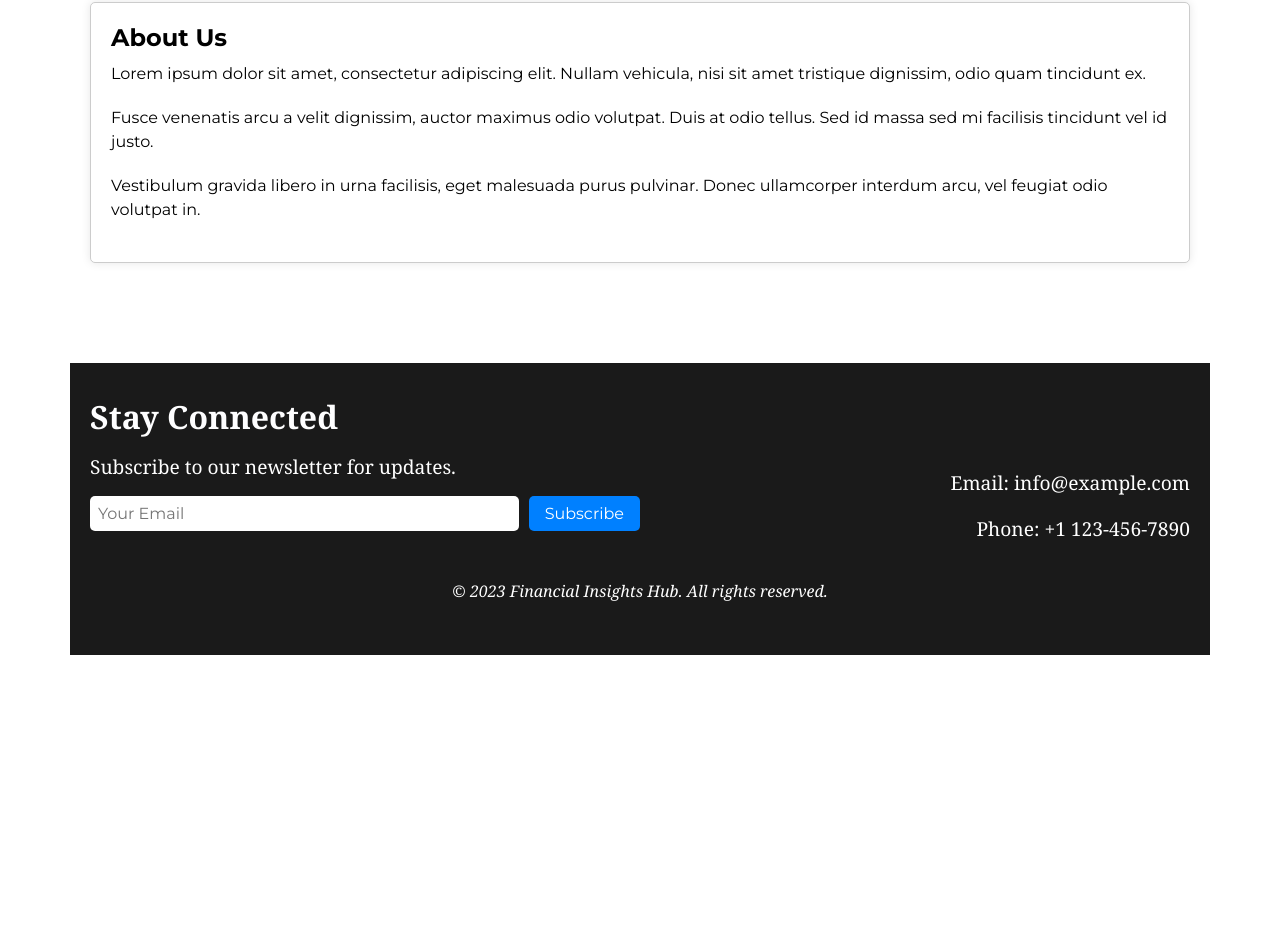
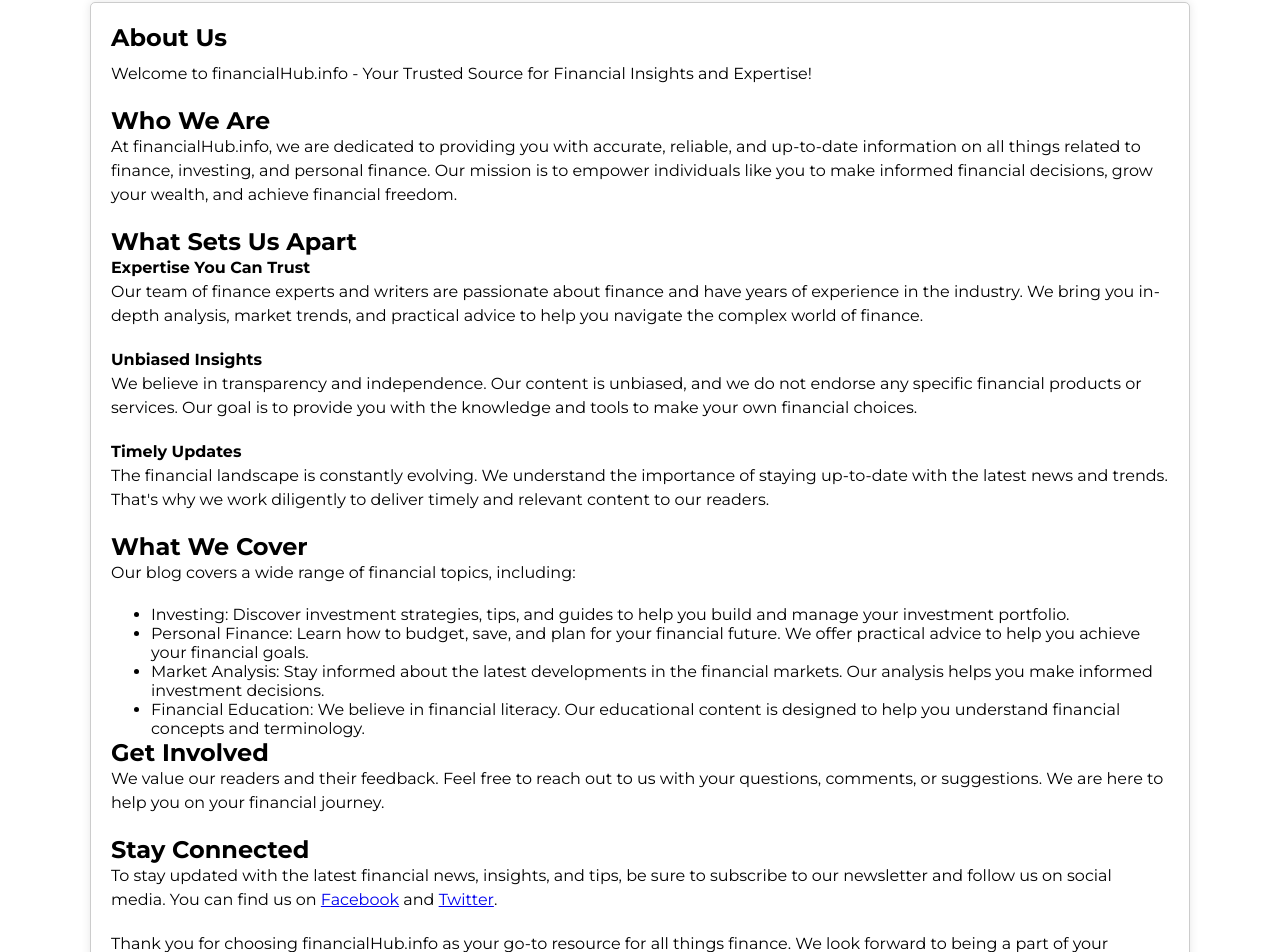
Before and after one commit to jenish009/financeWeb, a React (Create React App) app in the folder frontend/: page /about in a window 1280 px wide. Shown: the part 497-1449 px from the top of the page. Before the commit the page ends 1168 px from the top, so only its background shows below. Built offline with nearby package versions, Linux system fonts and the light colour scheme.

Commit message:
add favicon icon

```diff
--- a/frontend/src/components/Footer/Footer.css
+++ b/frontend/src/components/Footer/Footer.css
@@ -4,7 +4,13 @@
   color: #fff;
   padding: 2rem 0;
   text-align: center;
-    font-family: 'Georgia', serif; /* Use an elegant font like Georgia */
+  font-family: "Georgia", serif; /* Use an elegant font like Georgia */
+  background-image: linear-gradient(
+    to bottom,
+    #1a1a1a,
+    #333333
+  ); /* Gradient background */
+  border-top: 1px solid #444; /* Add a top border */
 }
 
 .footer-content {
@@ -26,6 +32,7 @@
   font-weight: bold;
   color: #fefeff; /* Accent color */
   margin-bottom: 1rem;
+  font-family: "Georgia", serif; /* Maintain the elegant font for headings */
 }
 
 .footer-left p {
@@ -37,9 +44,10 @@
 .newsletter-form {
   display: flex;
   align-items: center;
+  margin-top: 25px;
 }
 
-  .newsletter-form input[type='email'] {
+.newsletter-form input[type="email"] {
   padding: 0.5rem;
   border: none;
   border-radius: 5px;
@@ -57,10 +65,24 @@
   font-size: 1rem;
   cursor: pointer;
   transition: background-color 0.3s;
+  background-image: linear-gradient(
+    to bottom,
+    #0080ff,
+    #0055b3
+  ); /* Gradient button background */
+  box-shadow: 0px 2px 6px rgba(0, 0, 0, 0.2); /* Add a subtle shadow */
+  border: none;
+  transition: background-image 0.3s, box-shadow 0.3s;
 }
 
 .subscribe-button:hover {
   background-color: #0055b3;
+  background-image: linear-gradient(
+    to bottom,
+    #0055b3,
+    #0080ff
+  ); /* Gradient button background on hover */
+  box-shadow: 0px 4px 10px rgba(0, 0, 0, 0.3);
 }
 
 .footer-right {
@@ -70,6 +92,12 @@
 
 .social-icons {
   margin: 1rem 0;
+}
+
+.footer-right .social-icons a {
+  /* ... Your existing styles ... */
+  font-size: 2.5rem; /* Slightly larger social icon size */
+  margin: 0 1.5rem; /* Wider spacing between social icons */
 }
 
 .social-icons a {
@@ -97,26 +125,27 @@
   margin-top: 1rem;
   font-size: 1rem;
   font-style: italic;
+  margin-top: 2rem; /* More space above the footer text */
+  font-size: 1.1rem; /* Slightly larger font size for the italic text */
 }
 
 /* Responsive font size adjustments for mobile devices */
 @media (max-width: 768px) {
   .footer-left h2 {
-      font-size: 1.5rem;
+    font-size: 1.2rem; /* Adjusted font size for mobile devices */
   }
 
   .footer-left p {
     font-size: 1rem;
   }
 
-    .newsletter-form input[type='email'] {
-      font-size: 0.9rem;
+  .newsletter-form input[type="email"] {
+    font-size: 1rem; /* Adjusted font size for mobile devices */
     width: 200px;
-
   }
 
   .subscribe-button {
-      font-size: 0.9rem;
+    font-size: 1rem; /* Adjusted font size for mobile devices */
   }
 
   .social-icons a {
@@ -128,6 +157,11 @@
   }
 
   .footer-bottom {
-      font-size: 0.9rem;
+    font-size: 0.9rem; /* Adjusted font size for mobile devices */
   }
 }
+.footer-right .social-icons a {
+  /* ... Your existing styles ... */
+  font-size: 2rem; /* Adjusted font size for mobile devices */
+  margin: 0 1rem; /* Adjusted spacing for mobile devices */
+}
--- a/frontend/src/components/Footer/index.jsx
+++ b/frontend/src/components/Footer/index.jsx
@@ -1,30 +1,45 @@
-import React from 'react';
-import './Footer.css';
+import React from "react";
+import "./Footer.css";
 
 const Footer = () => (
-  <footer className='footer'>
-    <div className='footer-content'>
-      <div className='footer-left'>
+  <footer className="footer">
+    <div className="footer-content">
+      <div className="footer-left">
         <h2>Stay Connected</h2>
-        <p>Subscribe to our newsletter for updates.</p>
-        <form className='newsletter-form'>
-          <input type='email' placeholder='Your Email' />
-          <button className='subscribe-button'>Subscribe</button>
+        <p>
+          Subscribe to our newsletter for updates and the latest financial
+          insights from financialHub.info. Stay informed about:
+        </p>
+        <ul className="footer-topic-list">
+          <li>S"The ABCs of Investing: A Beginner's Guide"</li>
+          <li>Business Strategies</li>
+          <li>Startup Success Stories</li>
+          <li>Personal Finance Tips</li>
+        </ul>
+        <form className="newsletter-form">
+          <input type="email" placeholder="Your Email" />
+          <button className="subscribe-button">Subscribe</button>
         </form>
       </div>
-      <div className='footer-right'>
-        <div className='social-icons'>
-          <a href='#'><i className='fab fa-facebook'></i></a>
-          <a href='#'><i className='fab fa-twitter'></i></a>
-          <a href='#'><i className='fab fa-instagram'></i></a>
+      <div className="footer-right">
+        <div className="social-icons">
+          <a href="#">
+            <i className="fab fa-facebook"></i>
+          </a>
+          <a href="#">
+            <i className="fab fa-twitter"></i>
+          </a>
+          <a href="#">
+            <i className="fab fa-instagram"></i>
+          </a>
         </div>
-        <div className='contact-info'>
-          <p>Email: info@example.com</p>
-          <p>Phone: +1 123-456-7890</p>
+        <div className="contact-info">
+          <p>Email: admin@financialhub.info</p>
+          <p>Phone: +123-456-7890</p>
         </div>
       </div>
     </div>
-    <div className='footer-bottom'>
+    <div className="footer-bottom">
       <p>&copy; 2023 Financial Insights Hub. All rights reserved.</p>
     </div>
   </footer>
--- a/frontend/src/components/Header/styles.css
+++ b/frontend/src/components/Header/styles.css
@@ -143,7 +143,7 @@
 @media (max-width: 768px) {
   .home-header {
     padding: 1rem; /* Reduce padding for smaller screens */
-    margin-top :25px
+    margin-top: -10px;
   }
 
   .home-header h1 {
--- a/frontend/src/pages/AboutUs/AboutUs.css
+++ b/frontend/src/pages/AboutUs/AboutUs.css
@@ -9,7 +9,6 @@
   margin: 100px 20px;
   box-shadow: 0 0 10px rgba(0, 0, 0, 0.1);
 }
-
 
 /* Additional styling for the page content */
 h1 {
--- a/frontend/src/pages/AboutUs/index.jsx
+++ b/frontend/src/pages/AboutUs/index.jsx
@@ -1,21 +1,99 @@
-import React from 'react';
-import './AboutUs.css'; // Import the CSS for this page
-
+import React from "react";
+import "./AboutUs.css"; // Import the CSS for this page
 
 const AboutUs = () => (
   <div className="about-us">
-    <h1>About Us</h1>
+    <h1 className="page-titel-h1">About Us</h1>
     <p>
-      Lorem ipsum dolor sit amet, consectetur adipiscing elit. Nullam vehicula, nisi sit amet
-      tristique dignissim, odio quam tincidunt ex.
+      Welcome to financialHub.info - Your Trusted Source for Financial Insights
+      and Expertise!
+    </p>
+
+    <h2>Who We Are</h2>
+    <p>
+      At financialHub.info, we are dedicated to providing you with accurate,
+      reliable, and up-to-date information on all things related to finance,
+      investing, and personal finance. Our mission is to empower individuals
+      like you to make informed financial decisions, grow your wealth, and
+      achieve financial freedom.
+    </p>
+
+    <h2>What Sets Us Apart</h2>
+    <p>
+      <strong>Expertise You Can Trust</strong>
+      <br />
+      Our team of finance experts and writers are passionate about finance and
+      have years of experience in the industry. We bring you in-depth analysis,
+      market trends, and practical advice to help you navigate the complex world
+      of finance.
     </p>
     <p>
-      Fusce venenatis arcu a velit dignissim, auctor maximus odio volutpat. Duis at odio
-      tellus. Sed id massa sed mi facilisis tincidunt vel id justo.
+      <strong>Unbiased Insights</strong>
+      <br />
+      We believe in transparency and independence. Our content is unbiased, and
+      we do not endorse any specific financial products or services. Our goal is
+      to provide you with the knowledge and tools to make your own financial
+      choices.
     </p>
     <p>
-      Vestibulum gravida libero in urna facilisis, eget malesuada purus pulvinar. Donec
-      ullamcorper interdum arcu, vel feugiat odio volutpat in.
+      <strong>Timely Updates</strong>
+      <br />
+      The financial landscape is constantly evolving. We understand the
+      importance of staying up-to-date with the latest news and trends. That's
+      why we work diligently to deliver timely and relevant content to our
+      readers.
+    </p>
+
+    <h2>What We Cover</h2>
+    <p>Our blog covers a wide range of financial topics, including:</p>
+    <ul>
+      <li>
+        Investing: Discover investment strategies, tips, and guides to help you
+        build and manage your investment portfolio.
+      </li>
+      <li>
+        Personal Finance: Learn how to budget, save, and plan for your financial
+        future. We offer practical advice to help you achieve your financial
+        goals.
+      </li>
+      <li>
+        Market Analysis: Stay informed about the latest developments in the
+        financial markets. Our analysis helps you make informed investment
+        decisions.
+      </li>
+      <li>
+        Financial Education: We believe in financial literacy. Our educational
+        content is designed to help you understand financial concepts and
+        terminology.
+      </li>
+    </ul>
+
+    <h2>Get Involved</h2>
+    <p>
+      We value our readers and their feedback. Feel free to reach out to us with
+      your questions, comments, or suggestions. We are here to help you on your
+      financial journey.
+    </p>
+
+    <h2>Stay Connected</h2>
+    <p>
+      To stay updated with the latest financial news, insights, and tips, be
+      sure to subscribe to our newsletter and follow us on social media. You can
+      find us on{" "}
+      <a href="#" className="about-us-link">
+        Facebook
+      </a>{" "}
+      and{" "}
+      <a href="#" className="about-us-link">
+        Twitter
+      </a>
+      .
+    </p>
+
+    <p>
+      Thank you for choosing financialHub.info as your go-to resource for all
+      things finance. We look forward to being a part of your financial success
+      story.
     </p>
   </div>
 );
--- a/frontend/src/pages/Blog/index.jsx
+++ b/frontend/src/pages/Blog/index.jsx
@@ -23,6 +23,7 @@
         console.error("Error fetching data:", error);
         setLoading(false);
       });
+    window.scrollTo(0, 0);
   }, [id]);
 
   return (
@@ -48,15 +49,39 @@
               ))}
             </div>
           </header>
-          <img src={blog.cover} alt="cover" />
-          <p className="blog-desc">{blog.description}</p>
+          <img className="blog-thumbnail" src={blog.cover} alt="cover" />
+          <p className="blog-desc-p">{blog.description}</p>
 
-          {/* Content section */}
           <div className="blog-content">
-            <h3>Content:</h3>
-            <p>{blog.content}</p>
+            {Array.isArray(blog.content) &&
+              blog.content.map((item, index) => {
+                if (item.p) {
+                  return (
+                    <p key={index} className="blog-content-p">
+                      {item.p}
+                    </p>
+                  );
+                } else if (item.h2) {
+                  return (
+                    <h2 key={index} className="blog-content-h2">
+                      {item.h2}
+                    </h2>
+                  );
+                } else if (item.img) {
+                  return (
+                    <img
+                      key={index}
+                      src={item.img}
+                      className="blog-content-img"
+                      alt={`Content Image ${index}`}
+                    />
+                  );
+                } else {
+                  return null; // Handle other content types if needed
+                }
+              })}
 
-            {/* Author information */}
+            {/* Add the author info here */}
             <div className="author-info">
               <img
                 src={blog.authorAvatar}
```
Also changed, not shown: frontend/src/App.jsx (+15 -16 lines), frontend/src/pages/Blog/styles.css (+49 -8 lines), frontend/src/pages/Home/index.jsx (+17 -14 lines), 1 other file (tests, documents, lock files or other folders). Lines whose indentation alone changed are shown as unchanged.
